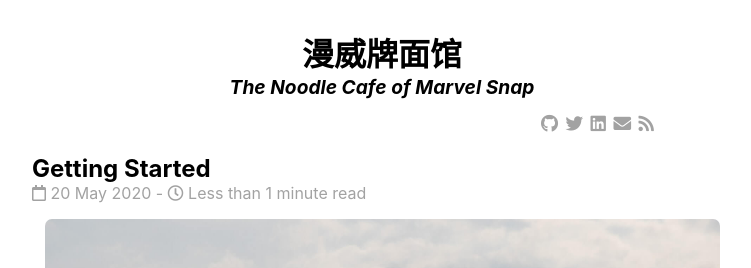
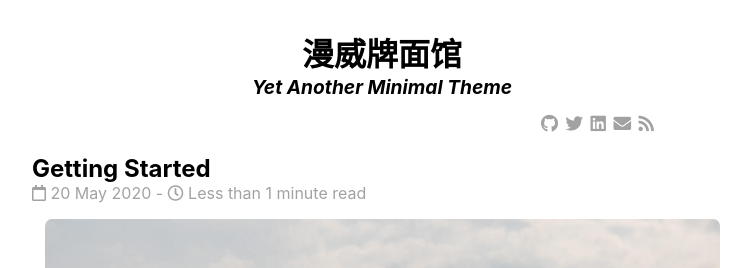
Before and after one commit to Typhoondaddy/Typhoondaddy.github.io, a Jekyll site: the page built from index.html, in a window 1280 px wide. Shown: the top 268 px of the page, without its empty margins (258-1009 px from the left). Built offline with Jekyll 4.4.1, drawn with Linux system fonts in a browser that asks for light colours; nearby versions of some CDN libraries; the list of posts is cut into pages by our own code.

Commit message:
recover header html

```diff
--- a/_includes/header.html
+++ b/_includes/header.html
@@ -5,7 +5,7 @@
 		</a>
 		{% if site.data.settings.subtitle.active %}
 		<h2>
-			The Noodle Cafe of Marvel Snap
+			{{ site.data.settings.subtitle.text }}
 		</h2>
 		{% endif %}
 	</div>
```
Also changed, not shown: 1 other file.
